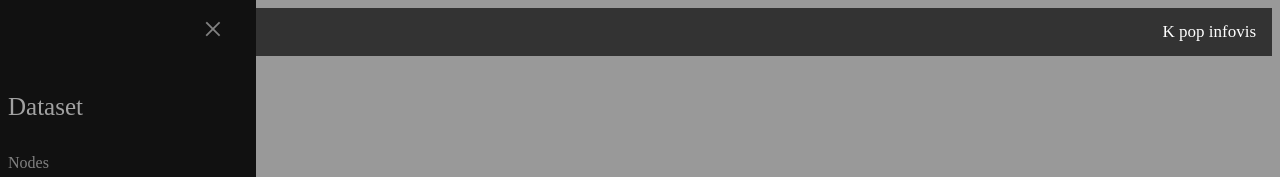
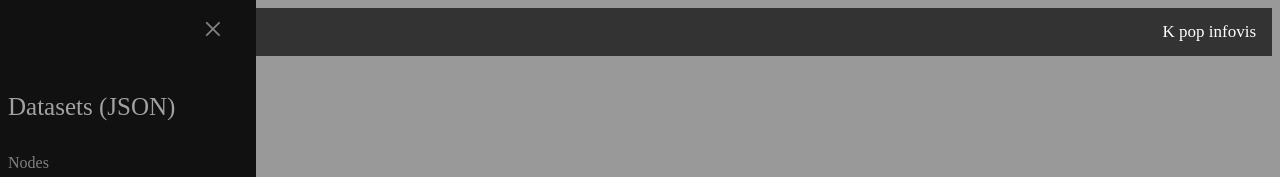
Before and after one commit to thanh-guong/k-pop-infovis, a website: page index.html in a window 1280 px wide. Shown: the top 177 px of the page. Drawn offline with nearby package versions, Linux system fonts and the light colour scheme.

Commit message:
Json format added

```diff
--- a/index.html
+++ b/index.html
@@ -17,7 +17,7 @@
 
     <div id="mySidenav" class="sidenav">
         <a href="javascript:void(0)" class="closebtn" onclick="closeNav()">&times;</a>
-        <p>Dataset</p>
+        <p>Datasets (JSON)</p>
         <label for="nodes">Nodes</label>
         <input style="color: #818181;" id="nodes" type="file" accept="application/json">
 
```
